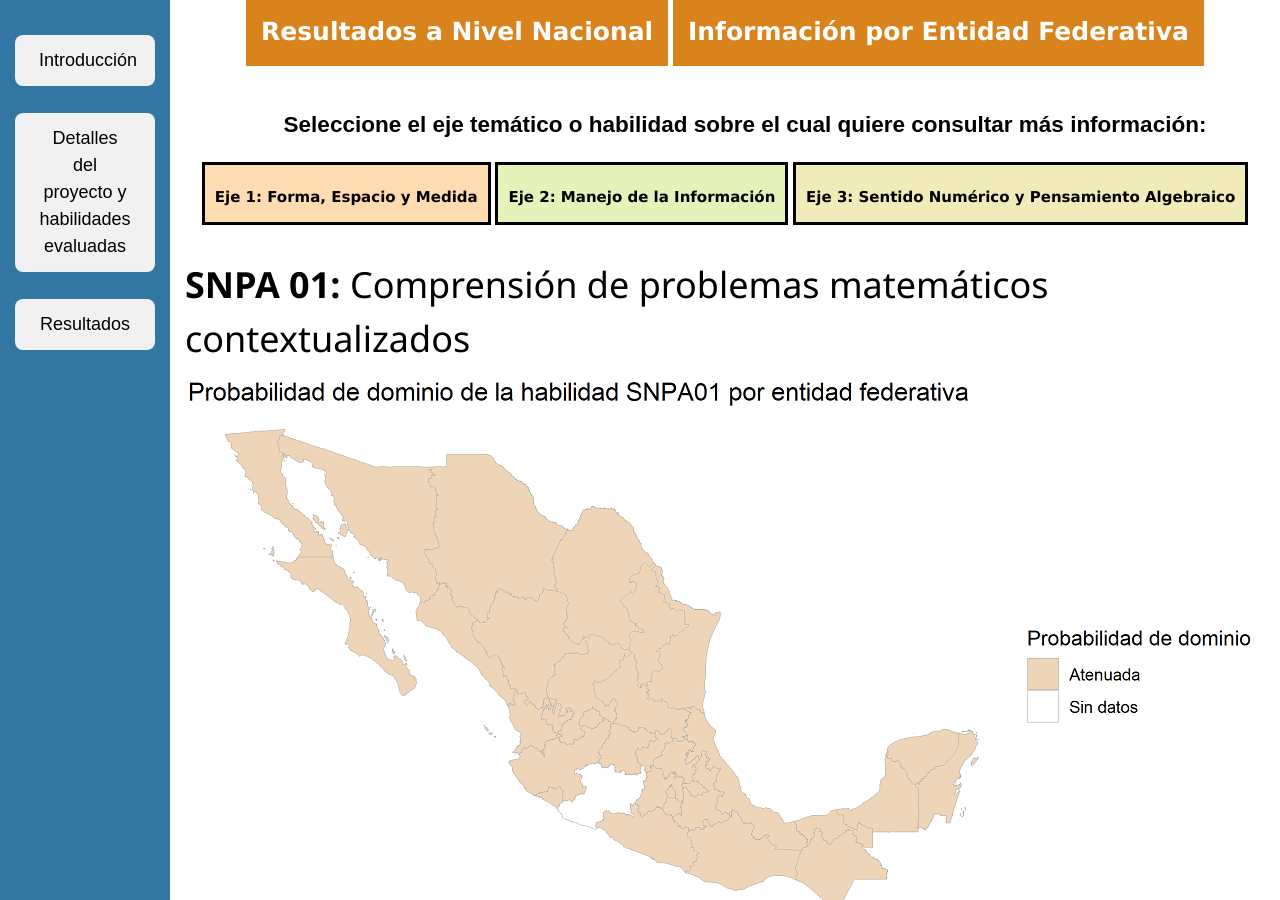
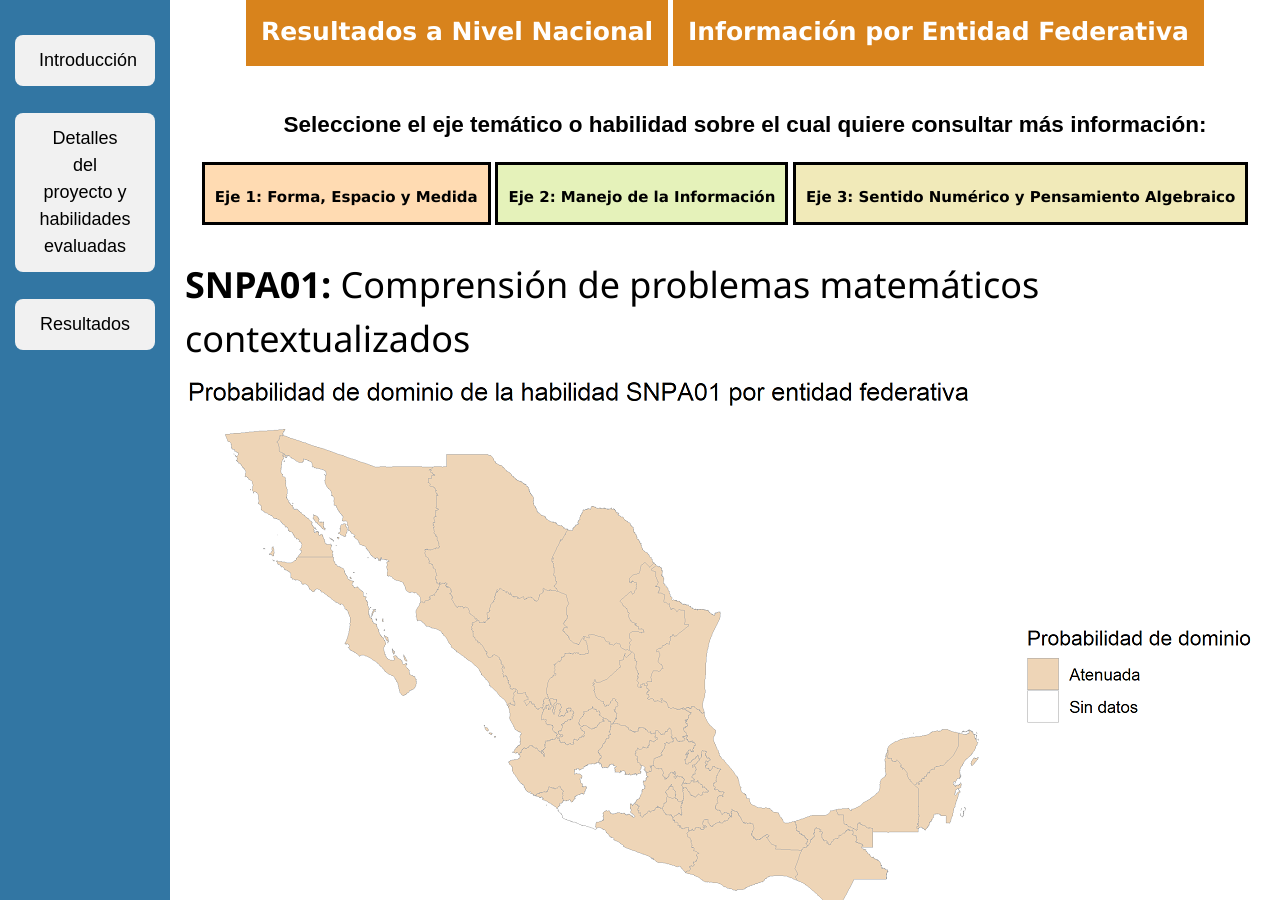
Before and after one commit to rimedie/rimedie.github.io, a Jekyll site: the page built from ProyVisuales/1_Infografia_Feb2019/Heatmaps/SNPA01.html, in a window 1280 px wide and 900 px high, scrolled down 600 px. Built offline with Jekyll 4.4.1, drawn with Linux system fonts in a browser that asks for light colours.

Commit message:
Update SNPA01.html

```diff
--- a/ProyVisuales/1_Infografia_Feb2019/Heatmaps/SNPA01.html
+++ b/ProyVisuales/1_Infografia_Feb2019/Heatmaps/SNPA01.html
@@ -4,7 +4,7 @@
 ---
 <div class="blurb">
 
-	<h1><b>SNPA 01:</b> Comprensión de problemas matemáticos contextualizados</h1>
+	<h1><b>SNPA01:</b> Comprensión de problemas matemáticos contextualizados</h1>
 	<center>
 	<img class="displayed" src="SNPA01.png" />
 	</center>
```
